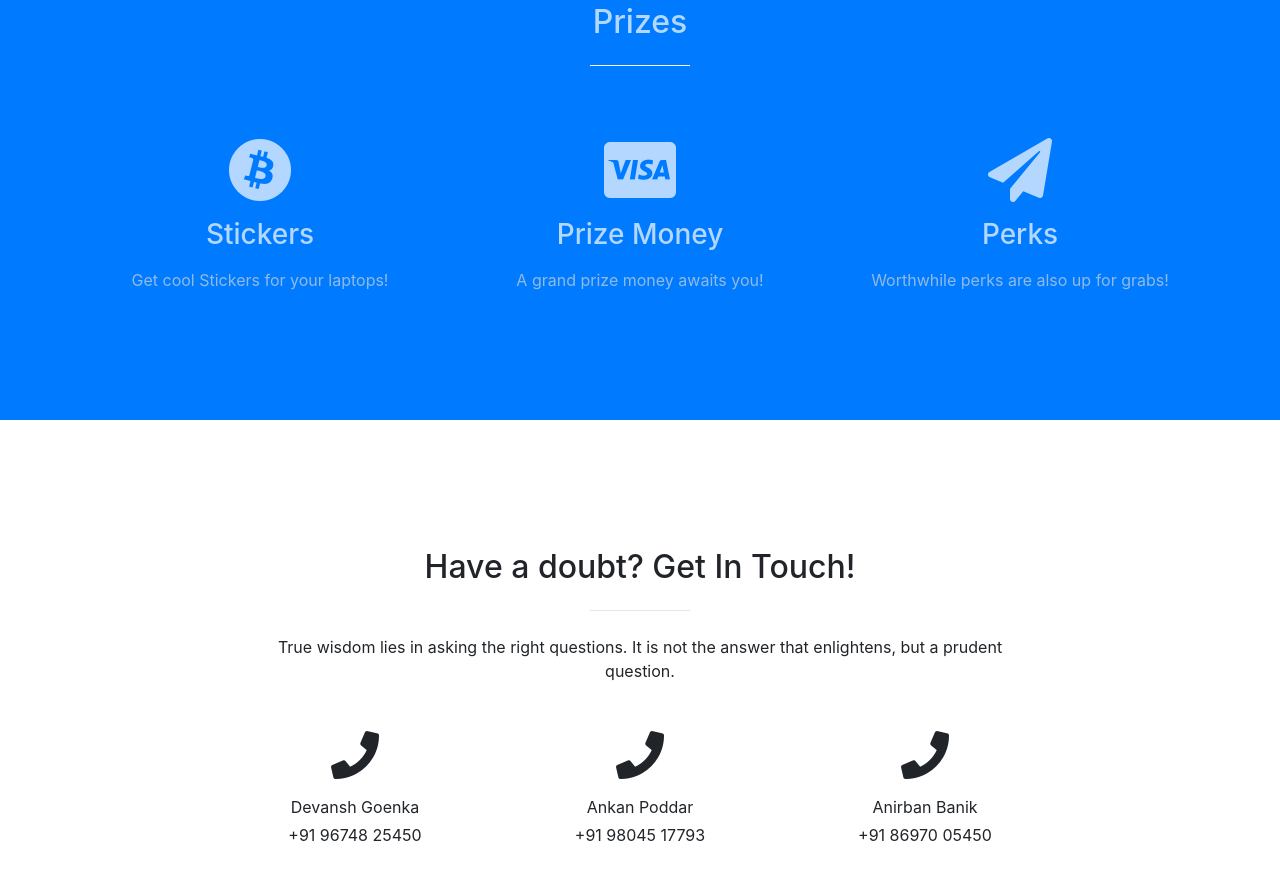
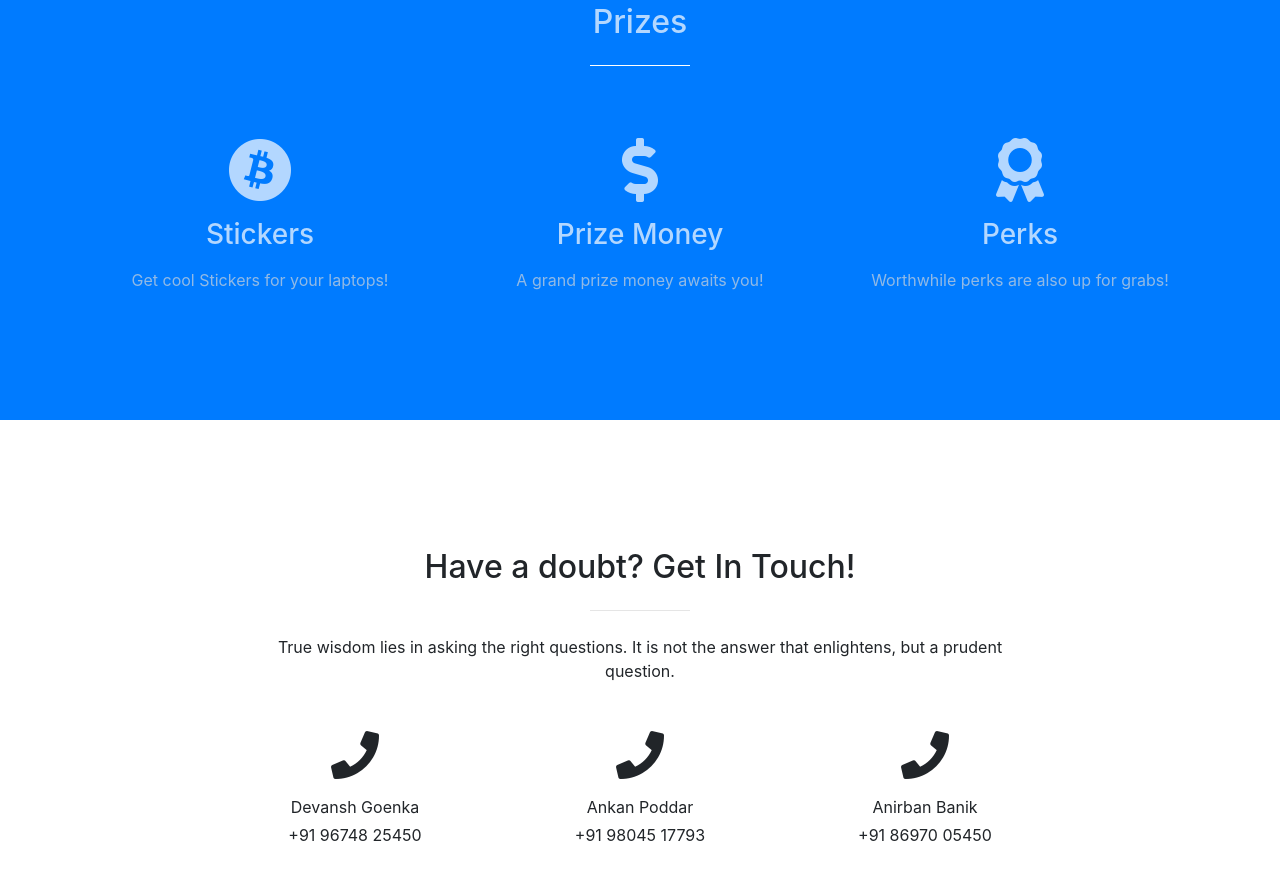
Before and after one commit to lugnitdgp/hackathon-website, a website with bundled scripts: page index.html in a window 1280 px wide. Shown: the part 2119-2999 px from the top of the page. Built offline with nearby package versions, Linux system fonts and the light colour scheme.

Commit message:
Change logos for prizes

```diff
--- a/index.html
+++ b/index.html
@@ -126,14 +126,14 @@
           </div>
           <div class="col-md-4 text-center">
             <div class="prize-box mt-5 mx-auto">
-              <i class="fab fa-4x fa-cc-visa white-text mb-3 sr-icon-2"></i>
+              <i class="fas fa-4x fa-dollar-sign white-text mb-3 sr-icon-2"></i>
               <h3 class="mb-3 white-text">Prize Money</h3>
               <p class="muted-text mb-0">A grand prize money awaits you!</p>
             </div>
           </div>
           <div class="col-md-4 text-center">
             <div class="prize-box mt-5 mx-auto">
-              <i class="fas fa-4x fa-paper-plane white-text mb-3 sr-icon-3"></i>
+              <i class="fas fa-4x fa-award white-text mb-3 sr-icon-3"></i>
               <h3 class="mb-3 white-text">Perks</h3>
               <p class="muted-text mb-0">Worthwhile perks are also up for grabs!</p>
             </div>
```
